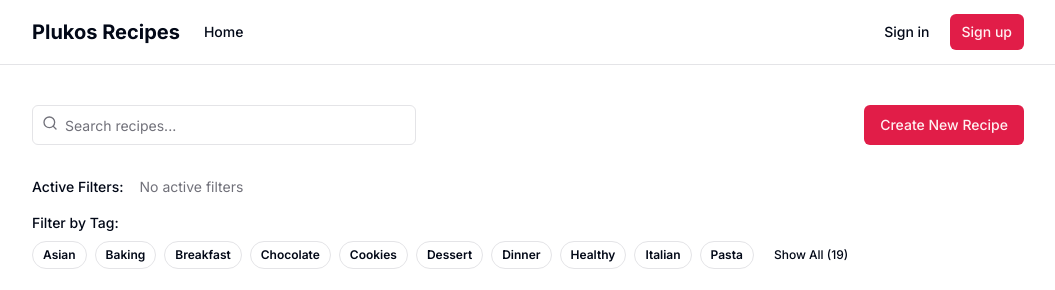
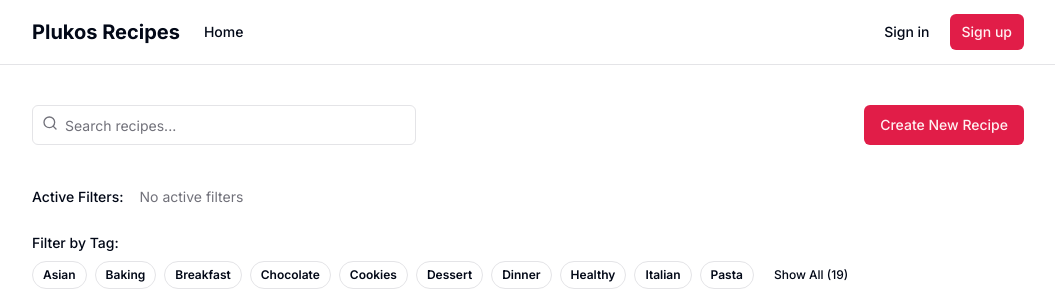
Before and after one commit to Codefingers/recipe-frontend, a Next.js app: page / in a window 1280 px wide. Shown: the top 290 px of the page, without its empty margins (112-1167 px from the left). Built offline with nearby package versions, Linux system fonts and the light colour scheme.

Commit message:
add fixed height to filter row

```diff
--- a/components/recipe-filter.tsx
+++ b/components/recipe-filter.tsx
@@ -25,7 +25,7 @@ export default function RecipeFilter({
 
   return (
     <div className="space-y-4">
-      <div className="flex flex-wrap gap-2 items-center">
+      <div className="flex flex-wrap gap-2 items-center min-h-[2.5rem]">
         <h3 className="text-sm font-medium mr-2">Active Filters:</h3>
         {selectedTags.length > 0 ? (
           <>
@@ -35,7 +35,7 @@ export default function RecipeFilter({
                 <button
                   type="button"
                   onClick={() => onTagRemove(tag)}
-                  className="text-muted-foreground hover:text-foreground"
+                  className="text-muted-foreground hover:text-foreground flex-shrink-0"
                 >
                   <X className="h-3 w-3" />
                   <span className="sr-only">Remove {tag}</span>
```
